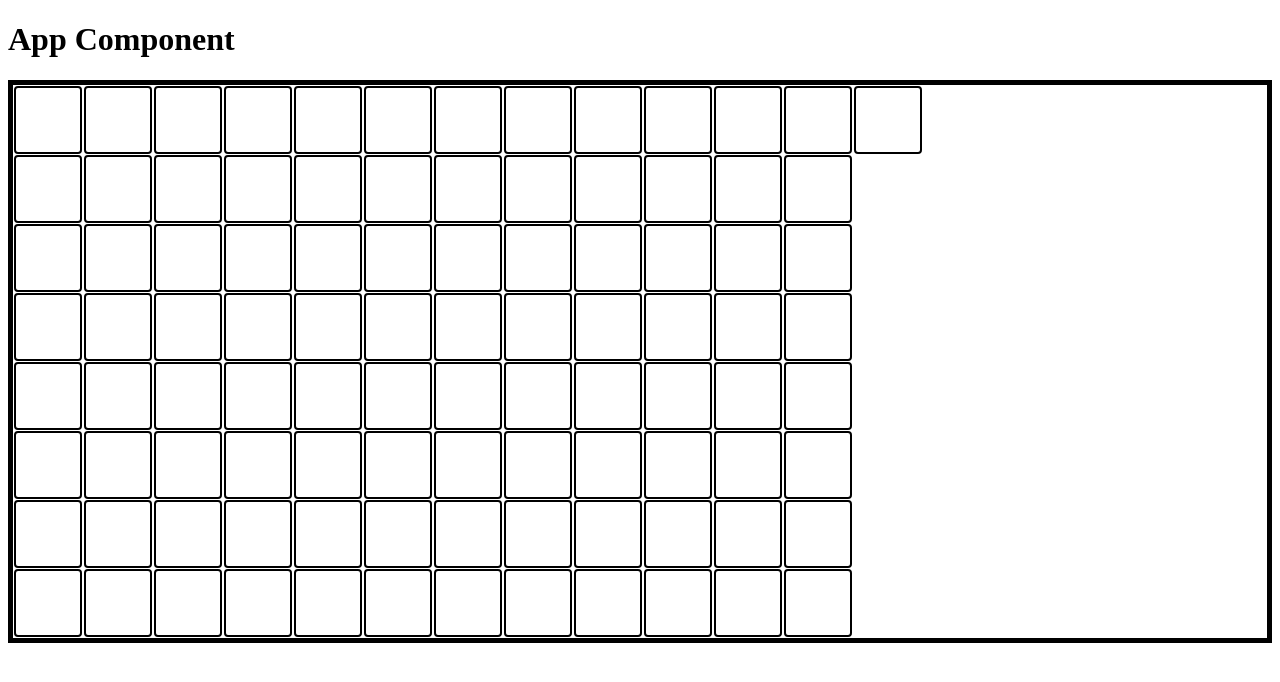
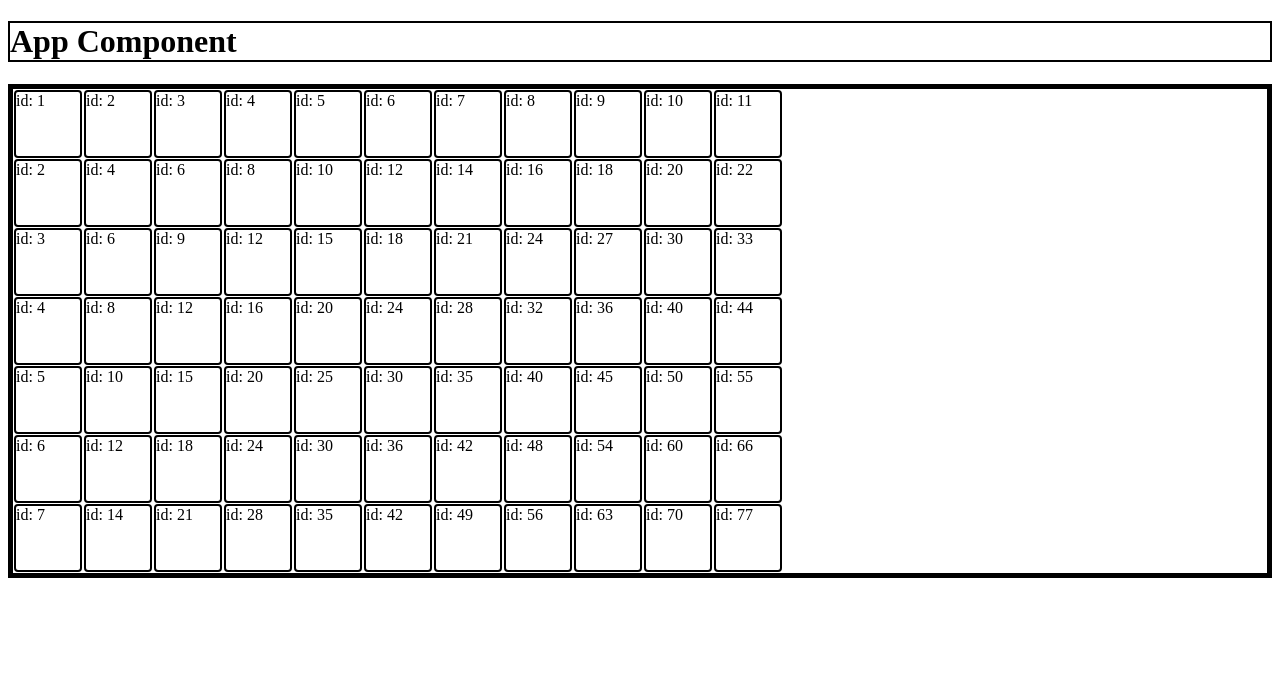
Before and after one commit to garethwilliams90/pathfinding, a React (Create React App) app in the folder pathfinding/: page / in a window 1280 px wide. Shown: the top 682 px of the page. Built offline with nearby package versions, Linux system fonts and the light colour scheme.

Commit message:
select start node

```diff
--- a/pathfinding/src/App.js
+++ b/pathfinding/src/App.js
@@ -7,9 +7,11 @@ import './style.css'
 
 export default function App() {
     const [nodes, setNodes] = useState([])
+    const [startClicked, setStartClicked] = useState(false)
+    const [endClicked, setEndClicked] = useState(false)
 
-    const ROWS = 8
-    const COLS = 12
+    const ROWS = 7
+    const COLS = 11
 
     // On first render --> create 2D array of nodes
     useEffect(() => {
@@ -22,25 +24,37 @@ export default function App() {
         }
     }, [])
 
+
+    function toggleStartClicked() {
+        setStartClicked(true)
+        console.log("STart node clicked....")
+        Node.setStartClicked(true)
+    }
+
     console.log(nodes)
+
+    const nodeElements = nodes.map((row, rowIdx) => {
+        return (
+            <div key={rowIdx}>
+                {row.map((node, nodeIdx) =>
+                <Node
+                    key={nodeIdx}
+                    col={rowIdx}
+                    row={nodeIdx}
+                    id={nodeIdx}
+
+                >
+                </Node>)}
+            </div>
+        )
+    })
 
     return (
         <div>
-            <h1>App Component</h1>
+            <h1 className='title'>App Component</h1>
+
             <div className='grid'>
-                {nodes.map((row, rowIdx) => {
-                    return (
-                        <div>
-                            {row.map((node, nodeIdx) =>
-                            <Node
-                                key={nodeIdx}
-                            >
-                                {nodeIdx}
-                            </Node>)}
-                        </div>
-                    )
-                })}
-                <Node />
+                {nodeElements}
             </div>
 
         </div>
--- a/pathfinding/src/Node.js
+++ b/pathfinding/src/Node.js
@@ -1,14 +1,47 @@
 import React, {useState} from 'react'
 import './Node.css'
-//import {nanoid} from 'nanoid'
 
-export default function Node() {
+export default function Node(props) {
+
+    // Node is an object with the following properties
     const [node, setNode] = useState({
-        id: 1,
+        row: props.row,
+        col: props.col,
+        id: (props.row+1) * (props.col+1),
+
+        isStartNode: false,
+        isEndNode: false,
+        isWallNode: false,
+        isCurrentNode: false,
+
+        distance: 0,
     })
 
+
+
+    const styles = {
+        backgroundColor: node.isStartNode ? "green" : node.isEndNode ? "red" : "white"
+    }
+
+
+
+    function toggleStartNode() {
+        console.log(`Node ${node.id} selected!`)
+        setNode(prevState => {
+            return {
+            ...prevState,
+            isStartNode: !prevState.isStartNode
+            }
+        })
+    }
+
     return (
-        <div className='node'>
+        <div
+            className='node'
+            style={styles}
+            onClick={toggleStartNode}
+        >
+            {`id: ${node.id}`}
         </div>
     )
 }
--- a/pathfinding/src/style.css
+++ b/pathfinding/src/style.css
@@ -6,3 +6,7 @@
 
     border: 5px solid black;
 }
+
+.title {
+    border: 2px solid black;
+}
```
